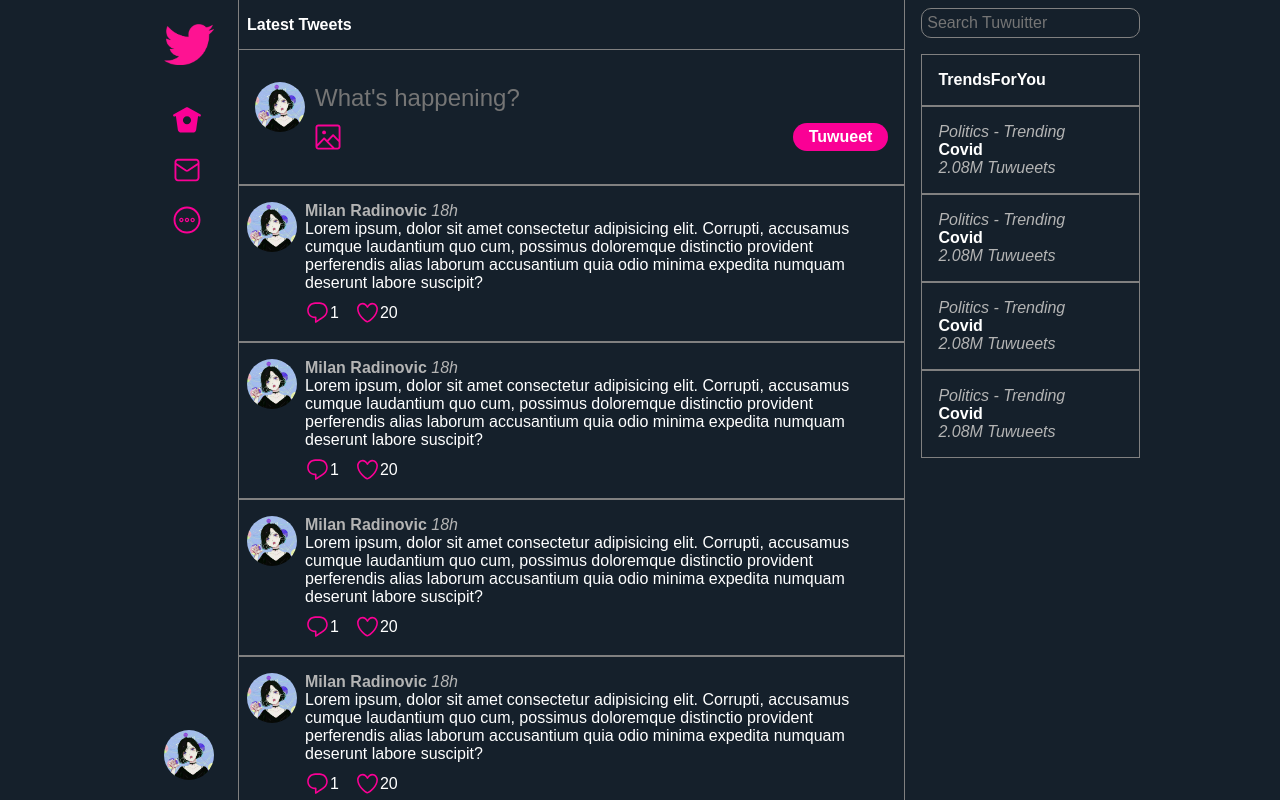
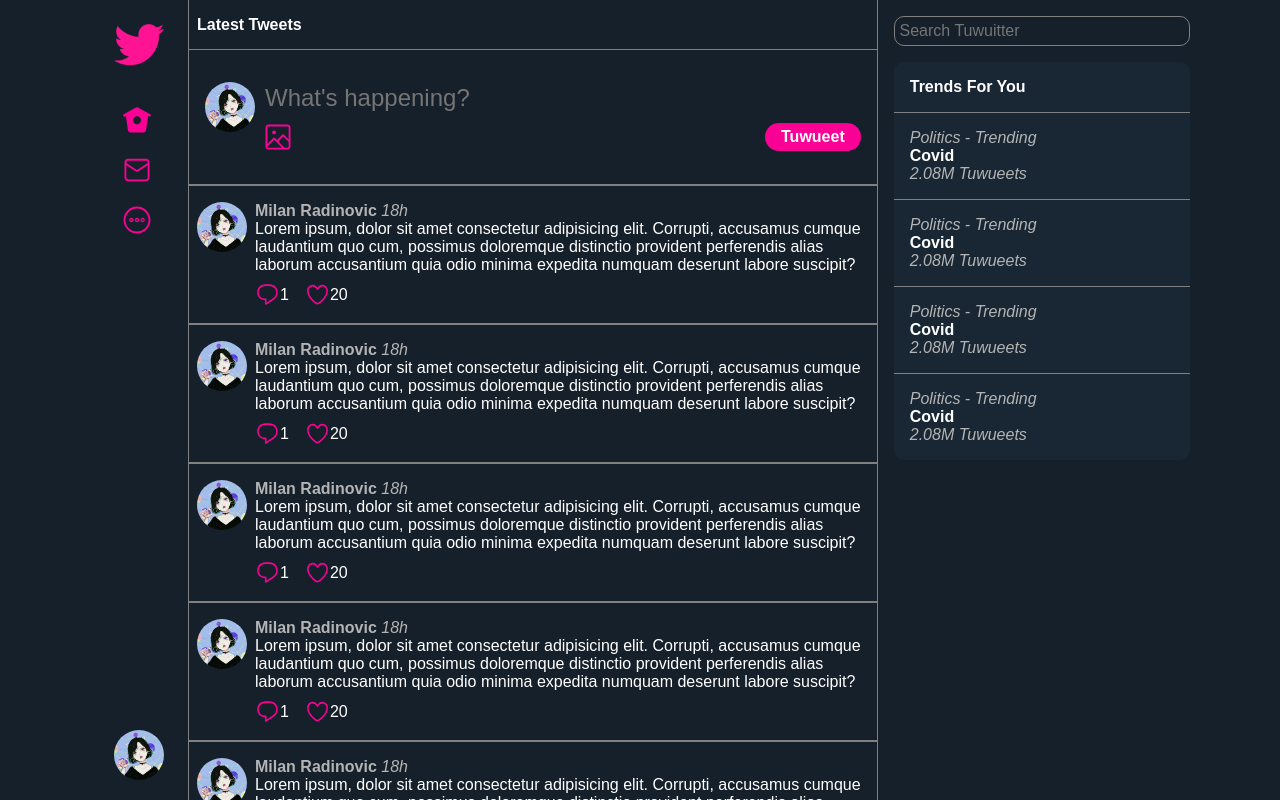
Before and after one commit to Milanrdnvc/twitter-clone, a React (Create React App) app in the folder client/: page / in a window 1280 px wide. Built offline with nearby package versions, Linux system fonts and the light colour scheme.

Commit message:
Finished Gadgets

```diff
--- a/client/src/components/Gadgets/Gadgets.jsx
+++ b/client/src/components/Gadgets/Gadgets.jsx
@@ -1,6 +1,5 @@
 import Search from './Search';
 import Trends from './Trends';
-import WhoToFollow from './WhoToFollow';
 import GadgetsWrapper from '../styled/GadgetsStyles';
 
 function Gadgets() {
@@ -8,7 +7,6 @@ function Gadgets() {
     <GadgetsWrapper>
       <Search />
       <Trends />
-      <WhoToFollow />
     </GadgetsWrapper>
   );
 }
--- a/client/src/components/Gadgets/Trends.jsx
+++ b/client/src/components/Gadgets/Trends.jsx
@@ -3,7 +3,7 @@ import { TrendsWrapper, Trend, TrendsHeader } from '../styled/GadgetsStyles';
 function Trends() {
   return (
     <TrendsWrapper>
-      <TrendsHeader>TrendsForYou</TrendsHeader>
+      <TrendsHeader>Trends For You</TrendsHeader>
       <Trend>
         <em>Politics - Trending</em>
         <br />
--- a/client/src/components/Gadgets/WhoToFollow.jsx
+++ /dev/null
@@ -1,7 +0,0 @@
-import { WhoToFollowWrapper } from '../styled/GadgetsStyles';
-
-function WhoToFollow() {
-  return <WhoToFollowWrapper></WhoToFollowWrapper>;
-}
-
-export default WhoToFollow;
--- a/client/src/components/styled/AppStyles.js
+++ b/client/src/components/styled/AppStyles.js
@@ -14,6 +14,7 @@ body {
 
 :root {
   --color-bg: #15202b;
+  --color-bg-secondary: #192734;
   --color-fg: #fa0095;
   --color-primary: white;
   --color-secondary: #b4b4b4;
@@ -25,7 +26,7 @@ body {
 
 export const AppWrapper = styled.div`
   @media (min-width: 500px) {
-    max-width: 1000px;
+    max-width: 1100px;
     margin: auto;
     display: flex;
   }
--- a/client/src/components/styled/GadgetsStyles.js
+++ b/client/src/components/styled/GadgetsStyles.js
@@ -3,6 +3,7 @@ import styled from 'styled-components';
 export default styled.div`
   display: none;
   margin-left: 1rem;
+  width: 800px;
 
   @media (min-width: 1004px) {
     display: block;
@@ -16,11 +17,15 @@ export const SearchWrapper = styled.input`
   font-size: var(--font-small);
   color: var(--color-primary, white);
   padding: 0.3rem;
-  margin-top: 0.5rem;
+  margin-top: 1rem;
+  width: 100%;
 `;
 
 export const TrendsWrapper = styled.div`
   margin-top: 1rem;
+  border-radius: 10px;
+  /* width: 200px; */
+  background-color: var(--color-bg-secondary, #192734);
 `;
 
 export const TrendsHeader = styled.div`
@@ -28,14 +33,13 @@ export const TrendsHeader = styled.div`
   font-family: sans-serif;
   font-weight: 600;
   font-size: var(--font-small);
-  border: 1px solid gray;
   padding: 1rem;
 `;
 
 export const Trend = styled.div`
   color: var(--color-primary, white);
   font-family: sans-serif;
-  border: 1px solid gray;
+  border-top: 1px solid gray;
   padding: 1rem;
   em {
     color: var(--color-secondary);
```
Also changed, not shown: 1 other file (tests, documents, lock files or other folders).
